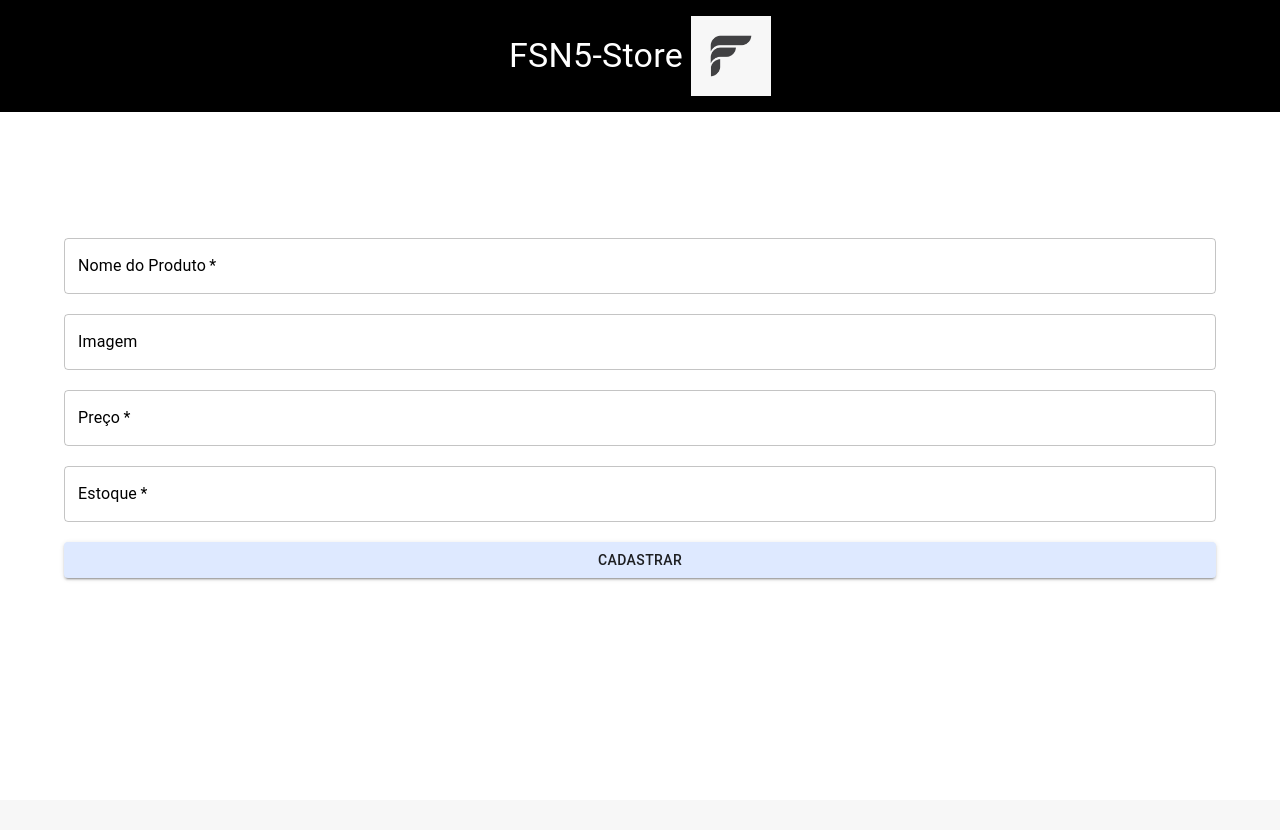
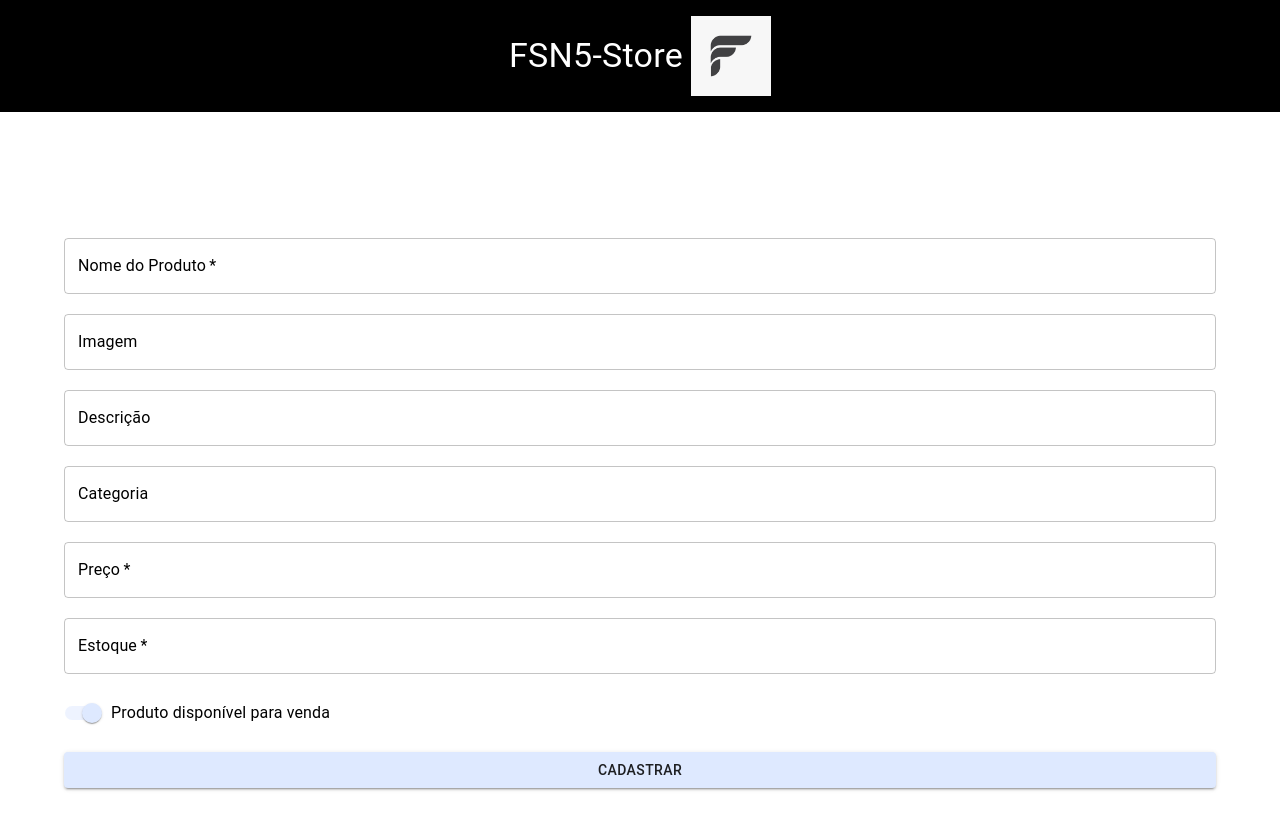
Before and after one commit to YtalloXD/fsn5-store, a React (Vite) app: page /cadastrar in a window 1280 px wide. Shown: the top 830 px of the page. Before the commit the page ends 800 px from the top, so only its background shows below. Built offline with nearby package versions, Linux system fonts and the light colour scheme.

Commit message:
adicionado o  campo disponivel

```diff
--- a/src/components/GradProducts/GradProducts.jsx
+++ b/src/components/GradProducts/GradProducts.jsx
@@ -193,6 +193,14 @@ export default function GradProducts() {
                   <Typography variant="subtitle1" color="secondary">
                     R$ {product.Price ? Number(product.Price).toFixed(2) : "0,00"}
                   </Typography>
+
+                   <Typography className="product_Descricao" variant="h6" gutterBottom>
+                    {product.Descricao ? product.Descricao.trim() : 'Descrição não informada'}
+                  </Typography>
+
+                   <Typography variant="body2" color={product.Disponivel ? "green" : "red"}>
+                  {product.Disponivel ? "Disponível para venda" : "Indisponível"}
+                </Typography>
                 </CardContent>
 
                 <Box
--- a/src/pages/Edit.jsx
+++ b/src/pages/Edit.jsx
@@ -5,6 +5,8 @@ import {
   Button,
   Box,
   CircularProgress,
+  FormControlLabel,
+  Switch,
 } from '@mui/material';
 import { useState, useEffect } from "react";
 import { useNavigate, useParams } from "react-router-dom";
@@ -26,7 +28,11 @@ export default function EditarProduto() {
           return res.json();
         })
         .then((data) => {
-          setProduto(data);
+          const produtoComDisponivel = {
+            ...data,
+            Disponivel: data.Disponivel !== undefined ? data.Disponivel : true
+          };
+          setProduto(produtoComDisponivel);
           setLoading(false);
         })
         .catch(() => {
@@ -37,16 +43,28 @@ export default function EditarProduto() {
   }, [id]);
 
   const handleChange = (e) => {
-    setProduto({ ...produto, [e.target.name]: e.target.value });
+    const { name, value, type, checked } = e.target;
+    setProduto({
+      ...produto,
+      [name]: type === 'checkbox' ? checked : value
+    });
   };
 
   const handleSalvar = (e) => {
     e.preventDefault();
     setSalvando(true);
+
+    const produtoParaEnviar = {
+      ...produto,
+      Price: parseFloat(produto.Price),
+      Estoque: parseInt(produto.Estoque),
+      Disponivel: Boolean(produto.Disponivel)
+    };
+
     fetch(`https://6862fe1b88359a373e93ab43.mockapi.io/Produtos/${id}`, {
       method: "PUT",
       headers: { "Content-Type": "application/json" },
-      body: JSON.stringify(produto),
+      body: JSON.stringify(produtoParaEnviar),
     })
       .then((res) => {
         if (!res.ok) throw new Error("Erro ao salvar produto");
@@ -86,6 +104,7 @@ export default function EditarProduto() {
   return (
     <Container maxWidth="sm" sx={{ mt: 4 }}>
       <Typography variant="h5" gutterBottom>Editar Produto</Typography>
+
       <form onSubmit={handleSalvar}>
         <TextField
           label="Nome"
@@ -95,6 +114,7 @@ export default function EditarProduto() {
           fullWidth
           margin="normal"
         />
+
         <TextField
           label="Imagem"
           name="Image"
@@ -103,6 +123,27 @@ export default function EditarProduto() {
           fullWidth
           margin="normal"
         />
+
+        <TextField
+          label="Descrição"
+          name="Descricao"
+          type="string"
+          value={produto.Descricao || ""}
+          onChange={handleChange}
+          fullWidth
+          margin="normal"
+        />
+
+        <TextField
+          label="Categoria"
+          name="Categoria"
+          value={produto.Categoria || ""}
+          onChange={handleChange}
+          fullWidth
+          margin="normal"
+          placeholder="Ex: Camisas, Calças, Jaquetas, Sapatos"
+        />
+
         <TextField
           label="Preço"
           name="Price"
@@ -111,7 +152,9 @@ export default function EditarProduto() {
           onChange={handleChange}
           fullWidth
           margin="normal"
+          inputProps={{ min: "0", step: "0.01" }}
         />
+
         <TextField
           label="Estoque"
           name="Estoque"
@@ -120,7 +163,31 @@ export default function EditarProduto() {
           onChange={handleChange}
           fullWidth
           margin="normal"
+          inputProps={{ min: "0", step: "1" }}
         />
+
+        <FormControlLabel
+          control={
+            <Switch
+              checked={produto.Disponivel || false}
+              onChange={handleChange}
+              name="Disponivel"
+              color="primary"
+            />
+          }
+          label="Produto disponível para venda"
+          sx={{ mt: 2, mb: 2 }}
+        />
+
+        {produto.Image && (
+          <Box sx={{ mt: 2, mb: 2, textAlign: 'center' }}>
+            <img
+              src={produto.Image}
+              alt="Preview"
+              style={{ maxWidth: '200px', borderRadius: '8px' }}
+            />
+          </Box>
+        )}
 
         <Button
           type="submit"
--- a/src/pages/Register.jsx
+++ b/src/pages/Register.jsx
@@ -6,6 +6,8 @@ import {
   Typography,
   Box,
   Alert,
+  FormControlLabel,
+  Switch,
 } from "@mui/material";
 import axios from "axios";
 import { useNavigate } from "react-router-dom";
@@ -19,17 +21,19 @@ export default function Register() {
     Price: "",
     Estoque: "",
     Image: "",
+    Descricao: "",
+    Disponivel: true,
+    Categoria: "",
   });
   const [sucesso, setSucesso] = useState(false);
   const [erro, setErro] = useState("");
-
   const navigate = useNavigate();
 
   const handleChange = (e) => {
-    const { name, value } = e.target;
+    const { name, value, type, checked } = e.target;
     setProduto(prev => ({
       ...prev,
-      [name]: value
+      [name]: type === 'checkbox' ? checked : value
     }));
   };
 
@@ -54,6 +58,9 @@ export default function Register() {
         Price: parseFloat(produto.Price),
         Estoque: parseInt(produto.Estoque),
         Image: produto.Image,
+        Descricao: produto.Descricao,
+        Disponivel: produto.Disponivel,
+        Categoria: produto.Categoria || "Geral",
       });
 
       setSucesso(true);
@@ -62,6 +69,9 @@ export default function Register() {
         Price: "",
         Estoque: "",
         Image: "",
+        Descricao: "",
+        Disponivel: true,
+        Categoria: "",
       });
 
       setTimeout(() => {
@@ -93,6 +103,7 @@ export default function Register() {
           Produto cadastrado com sucesso!
         </Alert>
       )}
+
       {erro && (
         <Alert severity="error" className="alert">
           {erro}
@@ -109,6 +120,7 @@ export default function Register() {
           className="campo"
           InputLabelProps={{ className: "label" }}
         />
+
         <TextField
           label="Imagem"
           name="Image"
@@ -117,6 +129,26 @@ export default function Register() {
           className="campo"
           InputLabelProps={{ className: "label" }}
         />
+
+        <TextField
+          label="Descrição"
+          name="Descricao"
+          value={produto.Descricao}
+          onChange={handleChange}
+          className="campo"
+          InputLabelProps={{ className: "label" }}
+        />
+
+        <TextField
+          label="Categoria"
+          name="Categoria"
+          value={produto.Categoria}
+          onChange={handleChange}
+          className="campo"
+          InputLabelProps={{ className: "label" }}
+          placeholder="Ex: Camisas, Calças, Jaquetas, Sapatos"
+        />
+
         <TextField
           label="Preço"
           name="Price"
@@ -128,6 +160,7 @@ export default function Register() {
           inputProps={{ min: "0", step: "0.01" }}
           InputLabelProps={{ className: "label" }}
         />
+
         <TextField
           label="Estoque"
           name="Estoque"
@@ -139,9 +172,24 @@ export default function Register() {
           inputProps={{ min: "0", step: "1" }}
           InputLabelProps={{ className: "label" }}
         />
+
+        <FormControlLabel
+          control={
+            <Switch
+              checked={produto.Disponivel}
+              onChange={handleChange}
+              name="Disponivel"
+              color="primary"
+            />
+          }
+          label="Produto disponível para venda"
+          className="campo"
+        />
+
         {produto.Image && (
           <img src={produto.Image} alt="Preview" className="imagem-preview" />
         )}
+
         <Button type="submit" variant="contained" className="botao-cadastrar">
           Cadastrar
         </Button>
```
